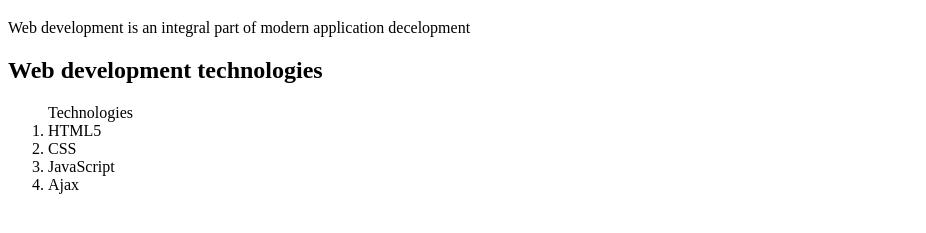
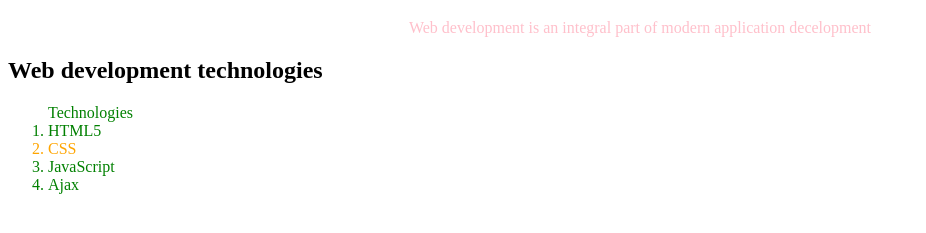
Before and after one commit to Omri29/WMD, a plain HTML site: page index.html in a window 1280 px wide. Shown: the part 61-294 px from the top of the page, without its empty margins (0-926 px from the left). Drawn offline with Linux system fonts and the light colour scheme.

Commit message:
Update index.html

```diff
--- a/index.html
+++ b/index.html
@@ -3,7 +3,14 @@
 <head>
   <title>Home</title>
   <meta charset = "utf-8"/>
-  <style></style>
+  <style>
+ hl{color:blue;text-transform:uppercase;font-size:48px;}
+
+  p{ text-align:center;color:pink;}
+    #oltech{color:green;}
+    ol{list-type:a;}
+    ol>li:nth-child(2){color:orange;}
+  </style>
 </head>
 <body>
 <h1>Welcome to the world of the web</h1>
```
